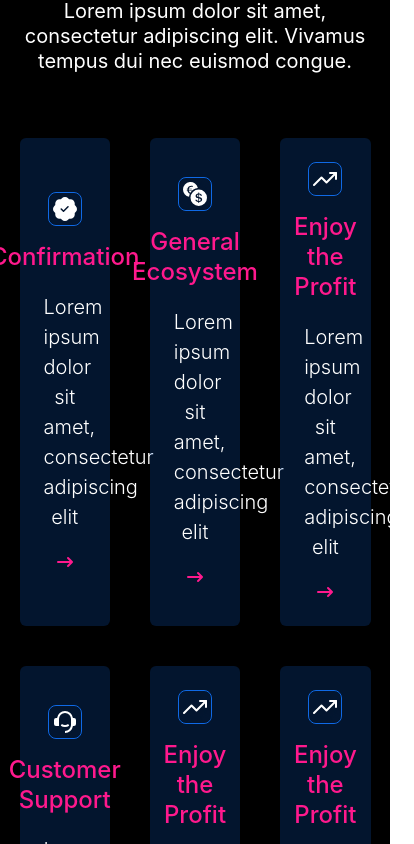
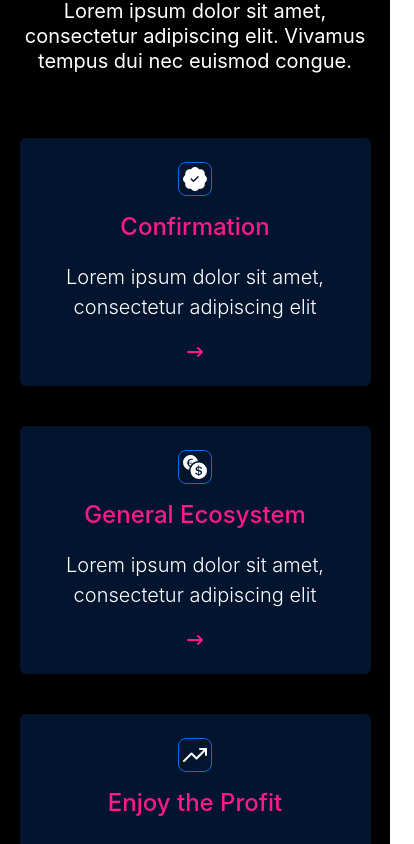
Before and after one commit to mmesomasaint/crypto-templates, a Next.js app: page /templates/crypto-invest/token-sale in a window 390 px wide. Shown: the part 1520-2364 px from the top of the page, 414 px wide, since content can reach past the window. Built offline with nearby package versions, Linux system fonts and the light colour scheme.

Commit message:
Fix: Make meta section responsive to all screens

```diff
--- a/pages/templates/crypto-invest/token-sale.js
+++ b/pages/templates/crypto-invest/token-sale.js
@@ -210,7 +210,7 @@
                 Lorem ipsum dolor sit amet, consectetur adipiscing elit. Vivamus
                 tempus dui nec euismod congue.
               </p>
-              <div className='grid grid-cols-3 gap-10 place-items-stretch'>
+              <div className='grid grid-cols-1 sm:grid-cols-2 lg:grid-cols-3 gap-10 place-items-stretch'>
                 <div className='flex flex-col gap-5 justify-center items-center w-full h-full bg-[#0F69E5] bg-opacity-20 text-white p-6 rounded-md'>
                   <div className='flex flex-col justify-center items-center gap-4'>
                     <div className='border border-[#0F69E5] rounded-lg'>
```
